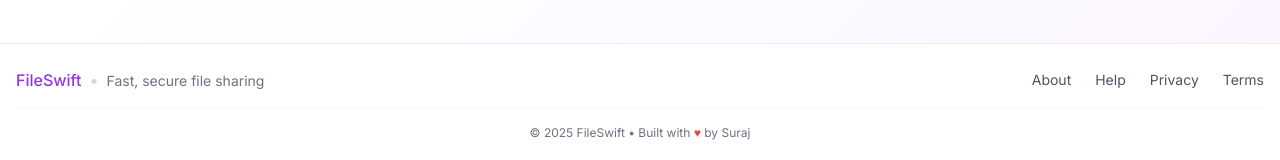
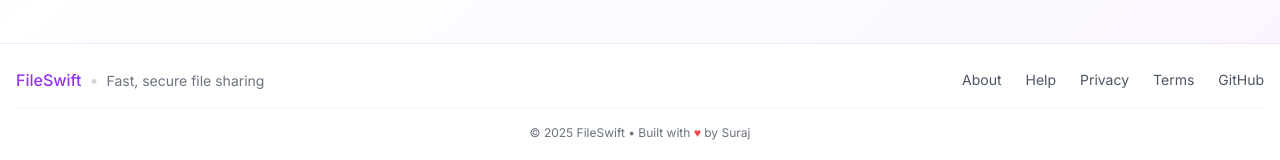
Before and after one commit to imsurajj/FileSwift, a Next.js app: page /help in a window 1280 px wide. Shown: the part 1126-1286 px from the top of the page. Built offline with nearby package versions, Linux system fonts and the light colour scheme.

Commit message:
Update Footer and Navbar to link to GitHub repository

```diff
--- a/src/app/components/Footer.tsx
+++ b/src/app/components/Footer.tsx
@@ -29,6 +29,9 @@ const Footer = () => {
             <Link href="/terms" className="text-gray-600 hover:text-purple-600 text-sm">
               Terms
             </Link>
+            <a href="https://github.com/imsurajj/FileSwift/" target="_blank" rel="noopener noreferrer" className="text-gray-600 hover:text-purple-600 text-sm">
+              GitHub
+            </a>
           </div>
         </div>
 
--- a/src/app/components/Navbar.tsx
+++ b/src/app/components/Navbar.tsx
@@ -88,7 +88,7 @@ export default function Navbar() {
               whileHover={{ scale: 1.05 }}
             >
               <a
-                href="https://github.com"
+                href="https://github.com/imsurajj/FileSwift/"
                 target="_blank"
                 rel="noopener noreferrer"
                 className="bg-purple-600 hover:bg-purple-700 text-white px-4 py-2 rounded-lg text-sm font-medium transition-colors flex items-center"
@@ -165,7 +165,7 @@ export default function Navbar() {
             </Link>
             <div className="px-3 py-2">
               <a
-                href="https://github.com"
+                href="https://github.com/imsurajj/FileSwift/"
                 target="_blank"
                 rel="noopener noreferrer"
                 className="inline-flex items-center px-3 py-1.5 text-base font-medium text-white bg-purple-600 hover:bg-purple-700 rounded-lg transition-colors"
```
